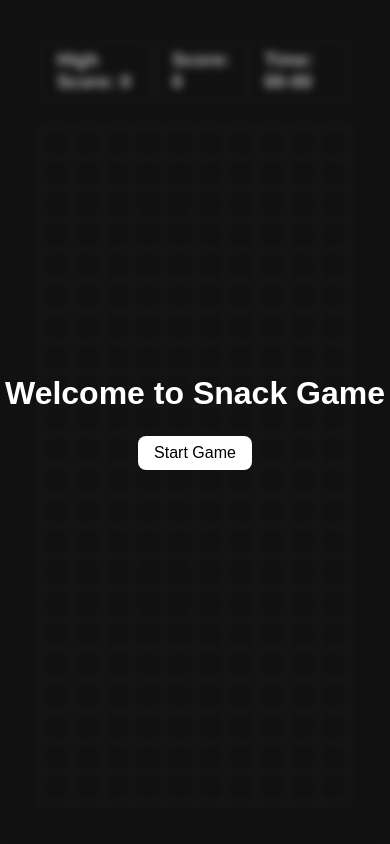
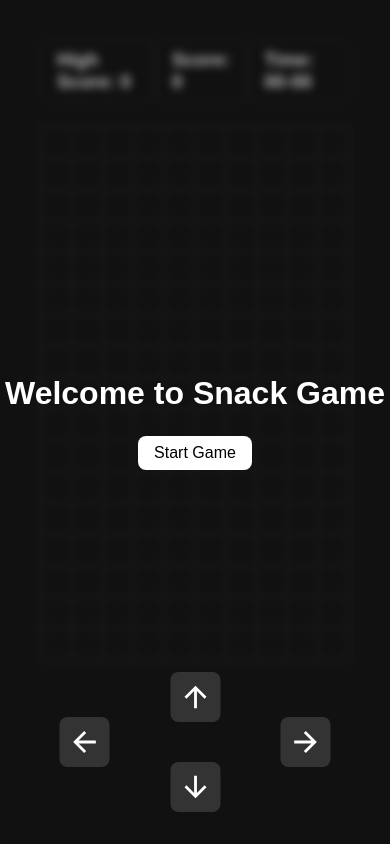
Before and after one commit to Vishalnaidu77/Snake-game, a plain HTML site: page index.html in a window 390 px wide. Drawn offline with Linux system fonts and the light colour scheme.

Commit message:
Make Responsive

```diff
--- a/index.html
+++ b/index.html
@@ -40,6 +40,23 @@
 
             </div>
         </section>
+
+        <div class="mobile-btns">
+            <div class="left-arrow arrow">
+                <svg xmlns="http://www.w3.org/2000/svg" viewBox="0 0 24 24" fill="currentColor"><path d="M7.82843 10.9999H20V12.9999H7.82843L13.1924 18.3638L11.7782 19.778L4 11.9999L11.7782 4.22168L13.1924 5.63589L7.82843 10.9999Z"></path></svg>
+            </div>
+            <div id="up-down">
+                <div class="up-arrow arrow">
+                    <svg xmlns="http://www.w3.org/2000/svg" viewBox="0 0 24 24" fill="currentColor"><path d="M13.0001 7.82843V20H11.0001V7.82843L5.63614 13.1924L4.22192 11.7782L12.0001 4L19.7783 11.7782L18.3641 13.1924L13.0001 7.82843Z"></path></svg>
+                </div>
+                <div class="down-arrow arrow">
+                    <svg xmlns="http://www.w3.org/2000/svg" viewBox="0 0 24 24" fill="currentColor"><path d="M13.0001 16.1716L18.3641 10.8076L19.7783 12.2218L12.0001 20L4.22192 12.2218L5.63614 10.8076L11.0001 16.1716V4H13.0001V16.1716Z"></path></svg>
+                </div>
+            </div>
+            <div class="right-arrow arrow">
+                <svg xmlns="http://www.w3.org/2000/svg" viewBox="0 0 24 24" fill="currentColor"><path d="M16.1716 10.9999L10.8076 5.63589L12.2218 4.22168L20 11.9999L12.2218 19.778L10.8076 18.3638L16.1716 12.9999H4V10.9999H16.1716Z"></path></svg>
+            </div>
+        </div>
     </main>
 
 
--- a/script.js
+++ b/script.js
@@ -7,6 +7,10 @@ const start = document.querySelector(".start-game")
 let curScore = document.querySelector("#score")
 let highScoreElem = document.querySelector("#high-score")
 let timeElem = document.querySelector("#time")
+const upArrow = document.querySelector(".up-arrow")
+const downArrow = document.querySelector(".down-arrow")
+const leftArrow = document.querySelector(".left-arrow")
+const rightArrow = document.querySelector(".right-arrow")
 
 let score = 0;
 let highScore = localStorage.getItem("highscore") || 0;
@@ -121,9 +125,6 @@ function render() {
         }
         highScoreElem.innerText = highScore;
     }
-
-
-
 }
 
 
@@ -171,6 +172,23 @@ restartBtn.addEventListener("click", () => {
 
 
     blocks[`${food.x}-${food.y}`].classList.remove("food")
+    if(window.innerWidth < 600){
+        snake = [
+            {
+                x: 6,
+                y: 10
+            },
+            {
+                x: 6,
+                y: 11
+            },
+            {
+                x: 6,
+                y: 12
+            },
+        ]
+    }
+    else{
         snake = [
             {
                 x: 6,
@@ -185,6 +203,7 @@ restartBtn.addEventListener("click", () => {
                 y: 25
             },
         ]
+    }
     food = {
         x: Math.floor(Math.random() * rows),
         y: Math.floor(Math.random() * cols)
@@ -195,3 +214,34 @@ restartBtn.addEventListener("click", () => {
         render()
     }, 200);
 })
+
+
+if(window.innerWidth < 600){
+    snake = [
+        {
+            x: 6,
+            y: 10
+        },
+        {
+            x: 6,
+            y: 11
+        },
+        {
+            x: 6,
+            y: 12
+        },
+    ]
+
+    upArrow.addEventListener("click", () => {
+        direction = 'up'
+    })
+    downArrow.addEventListener("click", () => {
+        direction = 'down'
+    })
+    leftArrow.addEventListener("click", () => {
+        direction = 'left'
+    })
+    rightArrow.addEventListener("click", () => {
+        direction = 'right'
+    })
+}
--- a/style.css
+++ b/style.css
@@ -62,7 +62,7 @@ html{
 
 main, section{
     width: 100%;
-    height: 100%;
+    height: 100vh;
 }
 
 section{
@@ -137,3 +137,49 @@ section .infos{
     gap: var(--space-lg);
     display: none;
 }
+
+.mobile-btns{
+    display: none;
+}
+
+
+@media (max-width: 600px) {
+
+    .mobile-btns{
+        display: flex;
+        justify-content: space-between;
+        align-items: center;
+        position: fixed;
+        bottom: var(--space-lg);
+        width: 90%;
+        left: 50%;
+        transform: translateX(-50%);
+        padding: var(--space-sm) var(--space-2xl);
+    }
+    .board{
+        /* Prevent flex from forcing full height and respect the percentage */
+        flex: 0 0 70%;
+        height: 70%;
+        max-height: 70%;
+    }
+
+    main{
+        height: 70vh;
+    }
+    .arrow{
+        height: 50px;
+        width: 50px;
+        background-color: #333;
+        border-radius: var(--border-radius-sm);
+        display: flex;
+        justify-content: center;
+        align-items: center;
+        padding: var(--space-sm);
+    }
+
+    #up-down{
+        display: flex;
+        flex-direction: column;
+        gap: var(--space-2xl);
+    }
+}
```
Lines whose indentation alone changed are shown as unchanged.
